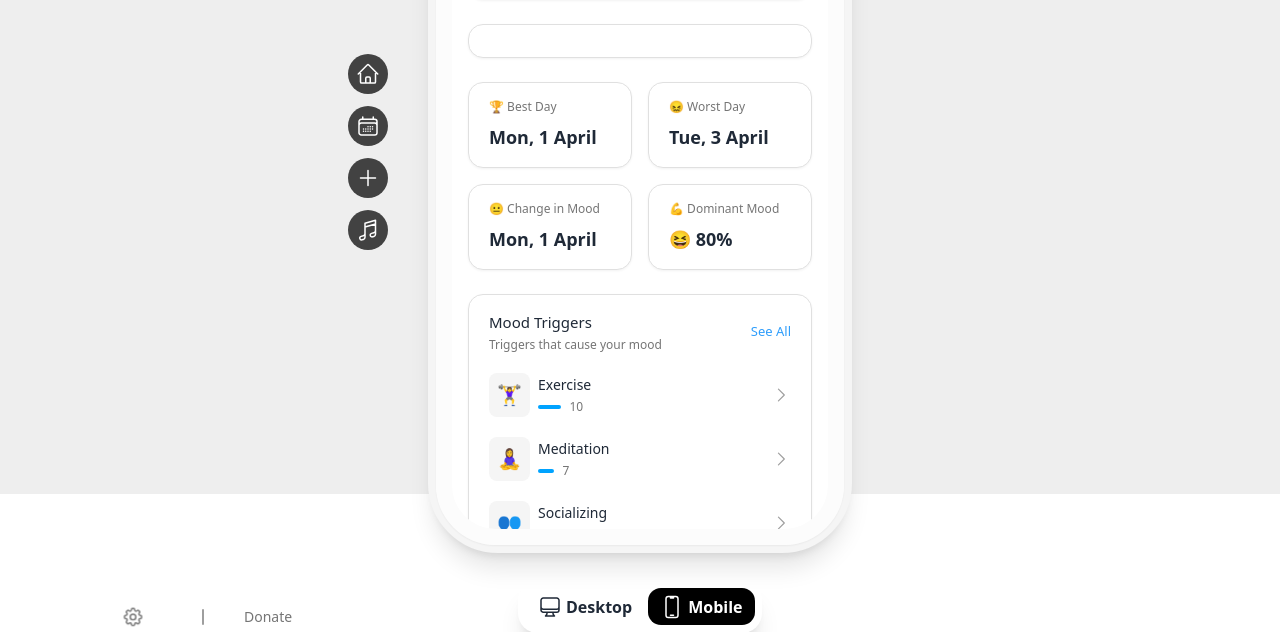
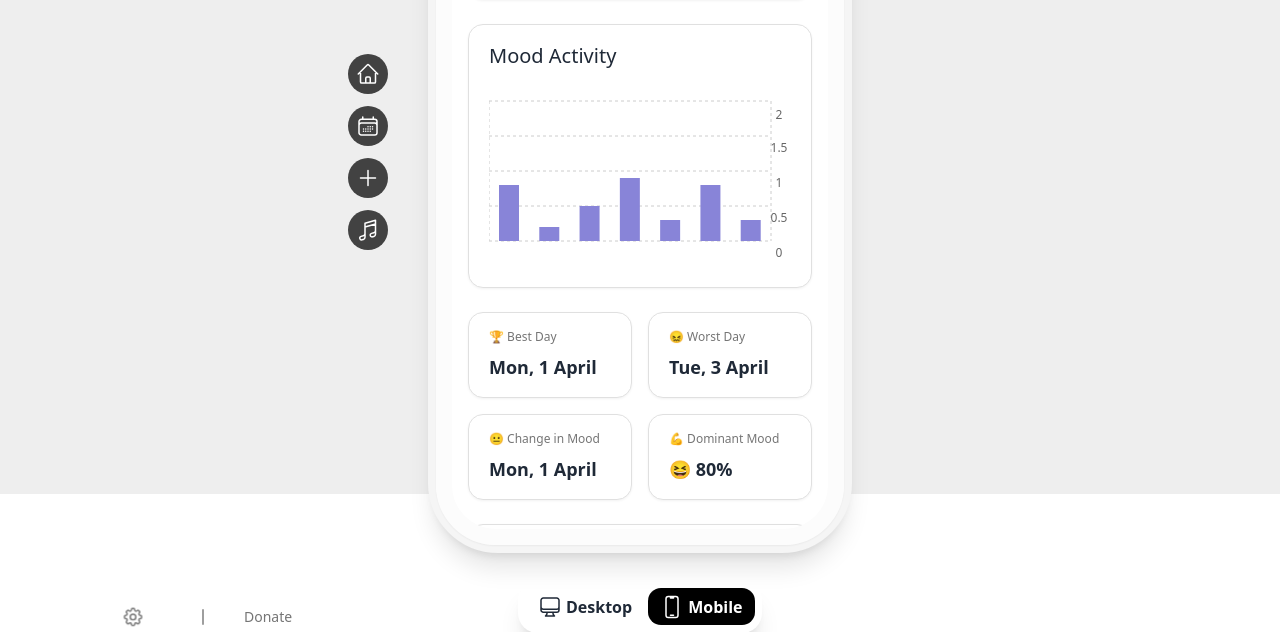
Before and after one commit to philipdaquin/reflection-app, a Next.js app in the folder app/: page /home_summary in a window 1280 px wide. Shown: the part 306-938 px from the top of the page. Built offline with nearby package versions, Linux system fonts and the light colour scheme; no server answers.

Commit message:
clean up

```diff
--- /dev/null
+++ b/app/components/MoodActivityChart.tsx
@@ -0,0 +1,115 @@
+import React from 'react'
+import { Bar, BarChart, CartesianGrid, Legend, ResponsiveContainer, Tooltip, XAxis, YAxis } from 'recharts'
+
+type MoodDataPoint = {
+    id: string,
+    emotion: string,
+    avgMood: number,
+    date: Date
+}
+
+
+const CustomXAxisTick = (props: any) => {
+    const { x, y, payload } = props;
+    const date = new Date(payload.value);
+
+    let label = '';
+    if (date.getHours() === 0) {
+      label = date.toLocaleString('default', { month: 'short', day: '2-digit' });
+    }
+    if (date.getHours() === 12) {
+      label = '12 PM';
+    }
+    if (date.getHours() === 18) {
+      label = '6 PM';
+    }
+    if (date.getHours() === 6) {
+      label = '6 AM';
+    }
+    return (
+        <text x={x} y={y + 15} textAnchor="middle" fill="#666" fontSize={12}>
+          {label}
+        </text>
+    );
+}
+
+interface CustomXAxisTickProps {
+    x: number;
+    y: number;
+    payload: { value: string };
+  }
+const CustomYAxisTick = ({ x, y, payload }: CustomXAxisTickProps) => {
+    return (
+      <text x={x} y={y} dy={16} textAnchor="middle" fill="#666" fontSize={12}>
+        {payload.value}
+      </text>
+    );
+  };
+
+function MoodActivityChart() {
+
+    const data: MoodDataPoint[] = [
+        { id: '1', emotion: 'Happy', avgMood: 0.8, date: new Date('2023-05-02T08:30:00Z') },
+        { id: '2', emotion: 'Sad', avgMood: 0.2, date: new Date('2023-05-02T11:45:00Z') },
+        { id: '3', emotion: 'Angry', avgMood: 0.5, date: new Date('2023-05-02T14:20:00Z') },
+        { id: '4', emotion: 'Excited', avgMood: 0.9, date: new Date('2023-05-02T17:10:00Z') },
+        { id: '5', emotion: 'Tired', avgMood: 0.3, date: new Date('2023-05-02T20:00:00Z') },
+        { id: '5', emotion: 'Tired', avgMood: 0.8, date: new Date('2023-06-02T20:00:00Z') },
+        { id: '5', emotion: 'Tired', avgMood: 0.3, date: new Date('2023-07-02T20:00:00Z') },
+      ];
+
+    // const formattedData = data.map(({ id, emotion, avgMood, date }) => ({
+    //   id,
+    //   emotion,
+    //   avgMood,
+    //   date: new Date(date).toLocaleDateString()
+    // }));
+
+    const now = new Date();
+    const MIN_DATE = new Date(now.getFullYear(), now.getMonth(), now.getDate(), 0, 0, 0)
+        .getTime()
+        .toLocaleString();
+    const MAX_DATE = new Date(now.getFullYear(), now.getMonth(), now.getDate(), 24, 59, 59)
+        .getTime()
+        .toLocaleString();
+    const TICK_VALUES = [MIN_DATE, MIN_DATE + 6 * 3600 * 1000, MIN_DATE + 12 * 3600 * 1000, MIN_DATE + 18 * 3600 * 1000];
+
+    return (
+        <ResponsiveContainer width="100%" height="100%">
+            <BarChart
+                width={600}
+                height={400}
+                data={data}
+                margin={{ top: 10, right: -40, left: 0, bottom: 0 }}
+            >
+            <CartesianGrid strokeDasharray="3 3" />
+            <XAxis
+                dataKey="date"
+                ticks={TICK_VALUES}
+                tickCount={4}
+                domain={['auto', 'auto']}
+                tick={CustomXAxisTick}
+                interval={"preserveStartEnd"}
+                // scale={'time'}
+                includeHidden={true}
+            />
+
+
+            <YAxis
+               axisLine={false}
+               tickLine={false}
+               dataKey="avgMood"
+               tick={CustomYAxisTick}
+
+               allowDataOverflow={true}
+               orientation='right'
+               domain={[0, 2]}
+             />
+            <Tooltip />
+            <Bar barSize={20}  dataKey="avgMood" fill="#8884d8" />
+            </BarChart>
+        </ResponsiveContainer>
+    )
+}
+
+export default MoodActivityChart
--- a/app/components/moodWidgets/MoodActivityWidget.tsx
+++ b/app/components/moodWidgets/MoodActivityWidget.tsx
@@ -1,9 +1,20 @@
 import React from 'react'
+import MoodActivityChart from '../MoodActivityChart'
+import { TextClassification } from '../../typings'
 
-function MoodActivityWidget() {
+interface Props {
+  entries: TextClassification[] | null
+}
+
+function MoodActivityWidget({entries} : Props) {
   return (
     <div className='widget_container'>
-
+      <h1 className='text-left font-medium text-[20px] '>
+        Mood Activity
+      </h1>
+      <div className='h-[200px] pt-[20px]'>
+        <MoodActivityChart />
+      </div>
     </div>
   )
 }
--- a/app/components/moodWidgets/MoodCompositionWidget.tsx
+++ b/app/components/moodWidgets/MoodCompositionWidget.tsx
@@ -8,7 +8,7 @@ interface Props {
 
 function MoodCompositionWidget({data} : Props) {
   return (
-    <div className='w-full min-h-fit px-5 py-4 rounded-[15px] border-[1px] border-[#e0e0e0] bg-white drop-shadow-sm'>
+    <div className='widget_container'>
         <h1 className='text-left font-medium text-[20px] '>
             Mood Composition
         </h1>
--- a/app/components/moodWidgets/MoodTriggersWidget.tsx
+++ b/app/components/moodWidgets/MoodTriggersWidget.tsx
@@ -87,7 +87,7 @@ function MoodTriggersWidget({data}: Props) {
         <div className='widget_container'>
             <div className='flex flex-row items-center justify-between'>
                 <div className='flex flex-col text-left space-y-1'>
-                    <h1 className='text-[15px] font-medium'>
+                    <h1 className='text-[20px] font-medium'>
                         Mood Triggers
                     </h1>
                     <p className='text-[#757575] text-xs font-medium'>
--- a/app/components/pages/HomeSummaryContent.tsx
+++ b/app/components/pages/HomeSummaryContent.tsx
@@ -48,7 +48,7 @@ function HomeSummaryContent({mood_graph} : Props) {
       <div className='pt-[40px] space-y-6 pb-52'>
         <MoodAnalysisChange mood_graph={mood_graph} />
         {/* <MoodCompositionWidget data={[]}/> */}
-        <MoodActivityWidget />
+        <MoodActivityWidget entries={[]}/>
         <MoodInsightWidget />
         <MoodTriggersWidget data={[]}/>
         <DailyAudioEntries entries={[]}/>
--- a/app/pages/index.tsx
+++ b/app/pages/index.tsx
@@ -21,6 +21,7 @@ import { getRecentAudioEntries } from '../util/audio/getRecentAudioEntries'
 import { useState } from 'react'
 import ModalView from '../components/ModalView'
 import AddEntryContent from '../components/navigation/mobile/AddEntryContent'
+import MoodActivityChart from '../components/MoodActivityChart'
 
 
 
```
